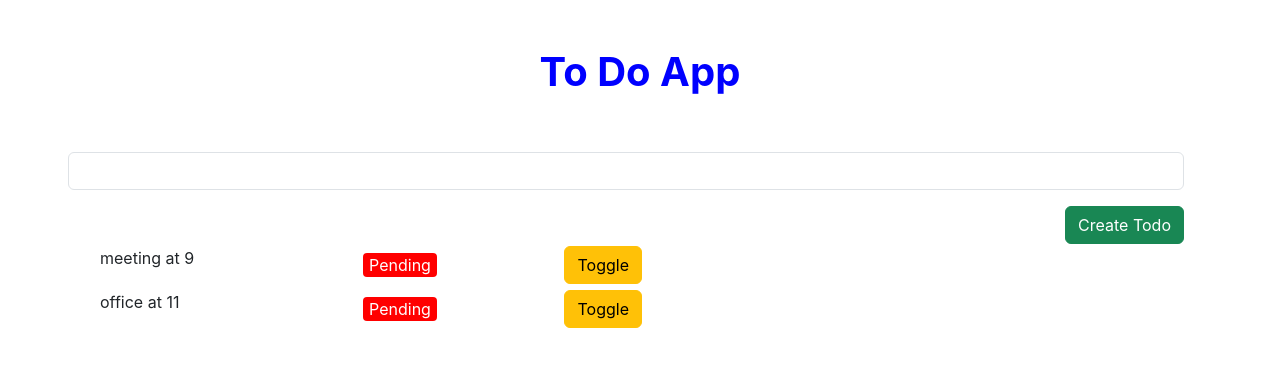
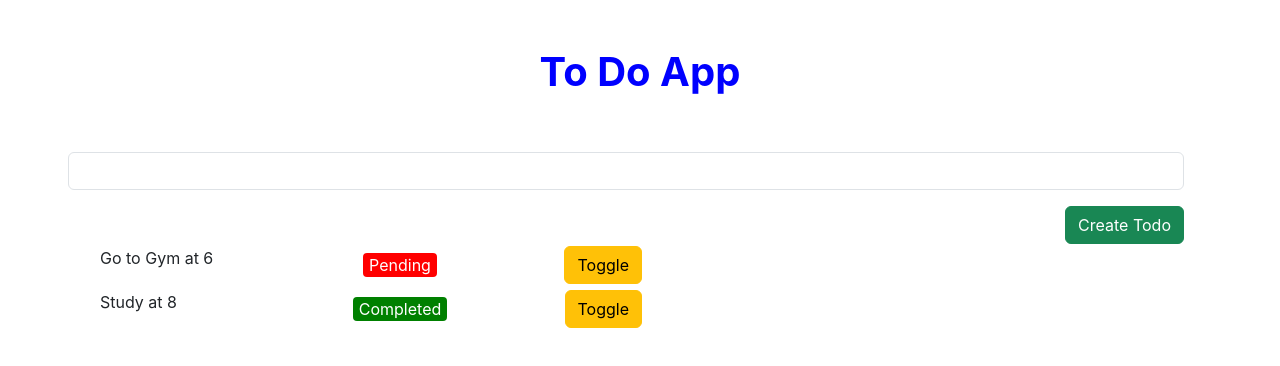
Before and after one commit to SudipGhara19/todo-using-redux, a React (Create React App) app: page / in a window 1280 px wide. Shown: the top 366 px of the page. Built offline with nearby package versions, Linux system fonts and the light colour scheme.

Commit message:
used -useDispatch- hook from (react-redux)

```diff
--- a/src/App.js
+++ b/src/App.js
@@ -2,8 +2,7 @@ import { useState } from "react";
 import { Provider } from "react-redux";
 import TodoForm from "./components/ToDoForm/ToDoForm";
 import TodoList from "./components/ToDoList/ToDoList";
-
-import {store} from "./Redux/store";
+import {store} from "./redux/store";
 
 import './App.css';
 
--- a/src/Redux/Actions/todoActions.js
+++ b/src/Redux/Actions/todoActions.js
@@ -1,8 +1,9 @@
-//Action constants
-export const ADD_TODO = "add todo";
-export const TOGGLE_TODO = "toggle todo";
 
+// Action constants.
 
-//Action Creators
-export const addTodo = (text) => ({text, type: ADD_TODO});
-export const toggleTodo = (index) => ({index, type: TOGGLE_TODO});
+export const ADD_TODO="ADD Todo";
+export const TOGGLE_TODO="Toggle Todo";
+
+// Action Creators
+export const addTodo = (text)=>({text, type:ADD_TODO});
+export const toggleTodo = (index)=>({index, type: TOGGLE_TODO});
--- a/src/Redux/Reducers/todoReducer.js
+++ b/src/Redux/Reducers/todoReducer.js
@@ -1,42 +1,37 @@
-import { ADD_TODO, TOGGLE_TODO } from "../Actions/todoActions";
 
-//creating initial state
-const initialState = {
-    todos: [
-        {"text": "meeting at 9"},
-        {"text": "office at 11"},
+import { ADD_TODO, TOGGLE_TODO } from "../actions/todoActions";
+
+const initialState={
+    todos:[
+        {text:"Go to Gym at 6", completed: false},
+        {text: "Study at 8", completed: true}
     ]
-};
+}
 
-
-//Reducer Function
 export function todoReducer(state=initialState, action){
 
     switch(action.type){
-
         case ADD_TODO:
-            return{
+            return {
                 ...state,
                 todos:[
-                    ...state,
+                    ...state.todos,
                     {
-                        text: action.text,
+                        text:action.text,
                         completed: false
                     }
                 ]
             }
-
         case TOGGLE_TODO:
             return{
                 ...state,
-                todos: state.todos.map((todo, i)=> {
-                    if(i === action.index){
-                        todo.completed =! todo.completed;
+                todos: state.todos.map((todo, i)=>{
+                    if(i===action.index){
+                        todo.completed=!todo.completed
                     }
                     return todo;
                 })
             }
-
         default:
             return state;
     }
--- a/src/Redux/store.js
+++ b/src/Redux/store.js
@@ -1,4 +1,7 @@
+
+// const redux = require("redux");
+
 import * as redux from "redux";
-import { todoReducer } from "./Reducers/todoReducer";
+import {todoReducer} from "./reducers/todoReducer";
 
 export const store = redux.createStore(todoReducer);
--- a/src/components/ToDoForm/ToDoForm.js
+++ b/src/components/ToDoForm/ToDoForm.js
@@ -1,13 +1,17 @@
 import { useState } from "react";
+import { useDispatch } from "react-redux";
+import {addTodo} from "../../redux/actions/todoActions";
+
 import "./ToDoForm.css";
 
-function ToDoForm({ onCreateTodo }) {
+function ToDoForm() {
   const [todoText, setTodoText] = useState("");
+  const disptach = useDispatch();
 
   const handleSubmit = (e) => {
     e.preventDefault();
-    onCreateTodo(todoText);
     setTodoText("");
+    disptach(addTodo(todoText));
   };
 
   return (
--- a/src/components/ToDoList/ToDoList.js
+++ b/src/components/ToDoList/ToDoList.js
@@ -1,9 +1,14 @@
+import { useSelector, useDispatch } from "react-redux";
+import { toggleTodo } from "../../redux/actions/todoActions";
+
 import "./ToDoList.css";
-import { useSelector } from "react-redux";
 
-function ToDoList({onToggle}) {
-  //fetching store state
-  const todos = useSelector((state) => state.todos);
+function ToDoList() {
+
+  const todos=useSelector((state)=> state.todos);
+  const disptach = useDispatch();
+  // const todos= store.getState().todos;
+
   return (
     <div className="container">
     <ul>
@@ -12,7 +17,7 @@ function ToDoList({onToggle}) {
           <span className="content">{todo.text}</span>
           <span className={todo.completed ? 'completed':'pending'}>{todo.completed ? 'Completed': 'Pending'}</span>
           <button className="btn btn-warning"
-          onClick={()=>{onToggle(index)}}
+          onClick={()=>{disptach(toggleTodo(index))}}
           >Toggle</button>
           </li>
       ))}
```
